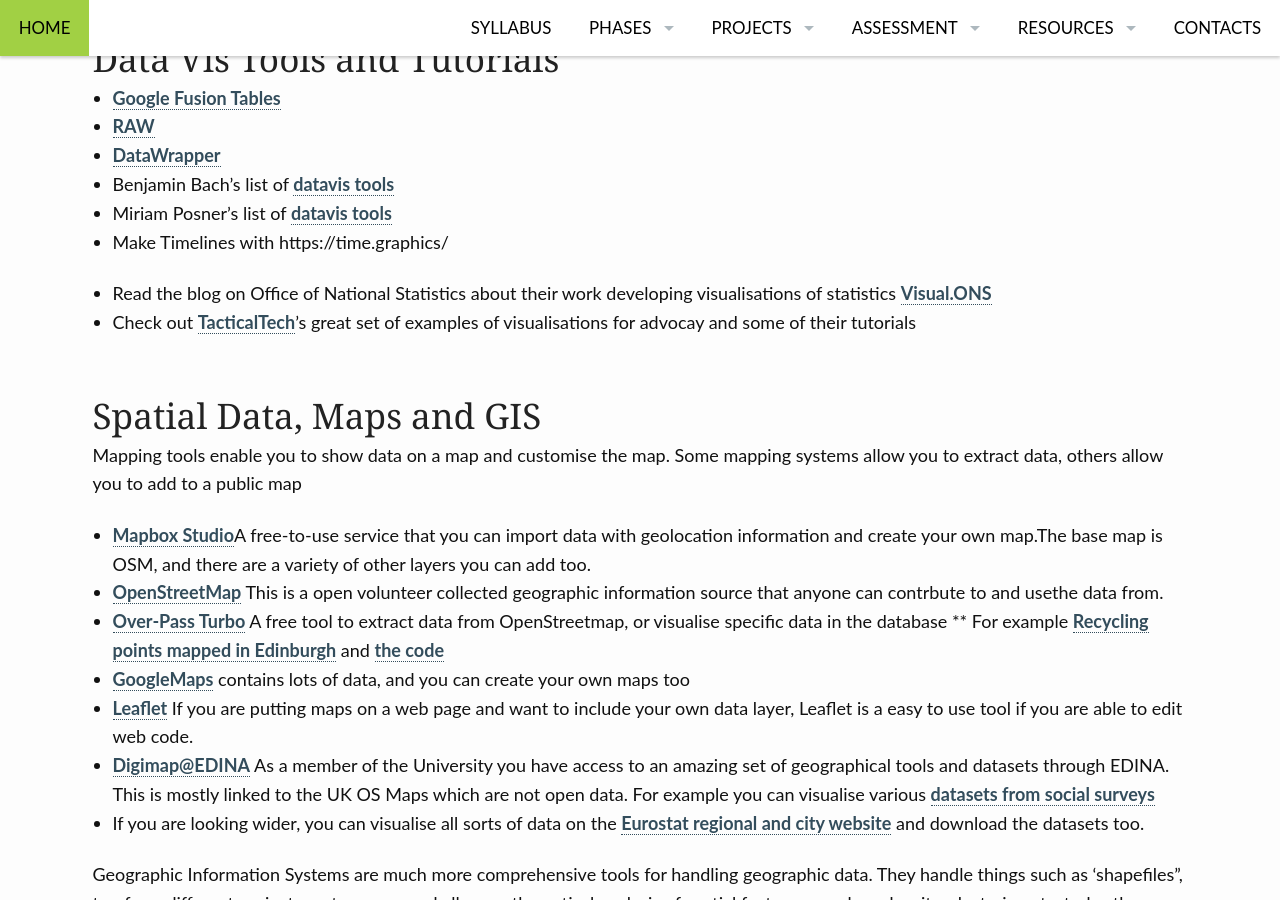
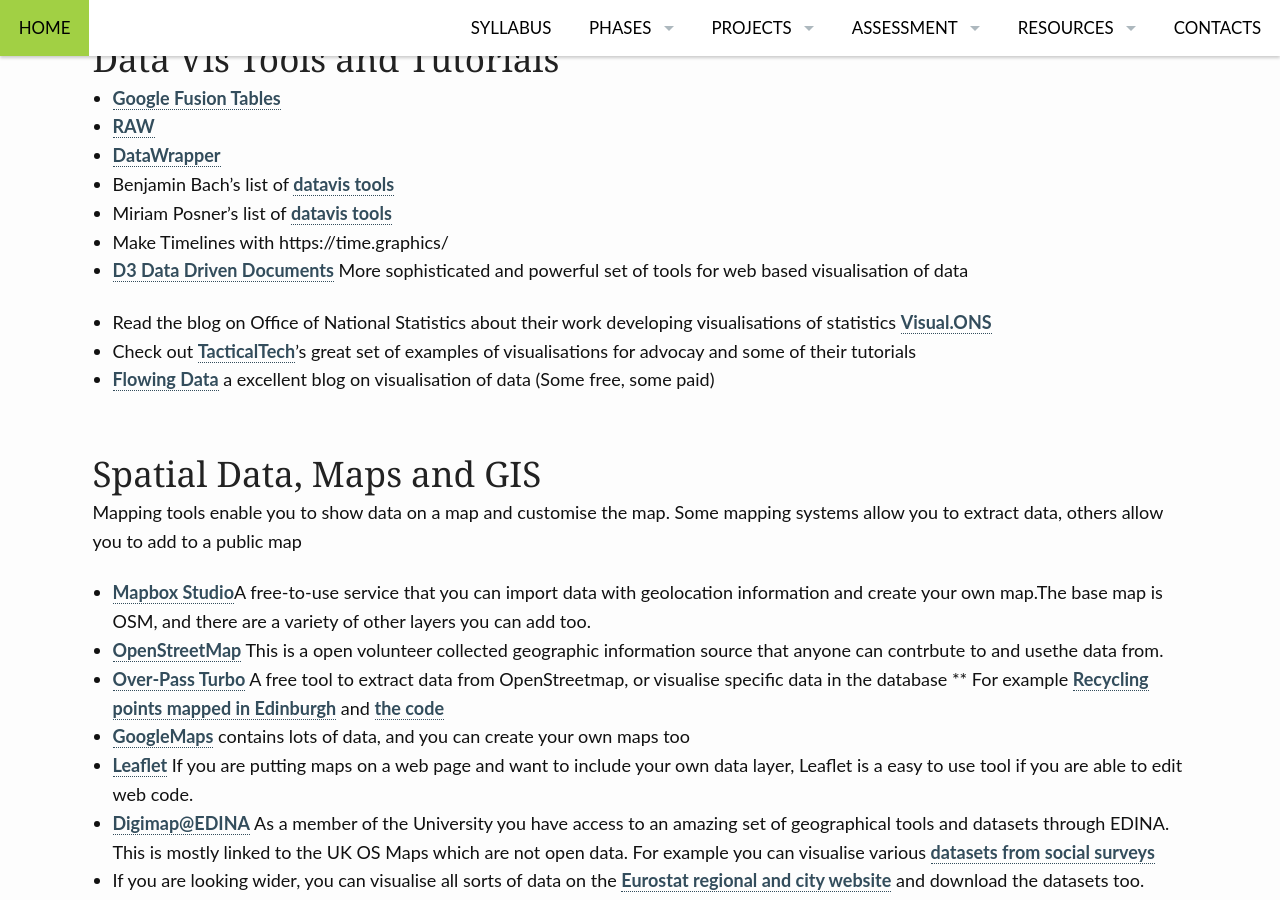
Before and after one commit to edinburghlivinglab/ddc, a Jekyll site: the page built from pages/tools.md, in a window 1280 px wide and 900 px high, scrolled down 343 px. Built offline with Jekyll 4.4.1, drawn with Linux system fonts in a browser that asks for light colours.

Commit message:
Update tools.md

```diff
--- a/pages/tools.md
+++ b/pages/tools.md
@@ -14,9 +14,12 @@
 * Benjamin Bach's list of [datavis tools](https://vishubblog.wordpress.com/tools/)
 * Miriam Posner's list of [datavis tools](https://docs.google.com/document/d/1Z-14hgZPMIiAzT6vx1mVg5l60zkRVU9EHgZgK9HHdU4/edit#)
 * Make Timelines with https://time.graphics/
+* [D3 Data Driven Documents](https://d3js.org/) More sophisticated and powerful set of tools for web based  visualisation of data
 
 * Read the blog on Office of National Statistics about their work developing visualisations of statistics [Visual.ONS](https://digitalblog.ons.gov.uk/2018/03/27/three-years-of-visual-ons-what-weve-learned/)
 * Check out [TacticalTech](https://tacticaltech.org/projects/visualisations/)'s great set of examples of visualisations for advocay and some of their tutorials
+* [Flowing Data](https://flowingdata.com/) a excellent blog on visualisation of data (Some free, some paid)
+
 
 ## Spatial Data, Maps and GIS
 Mapping tools enable you to show data on a map and customise the map.
```
